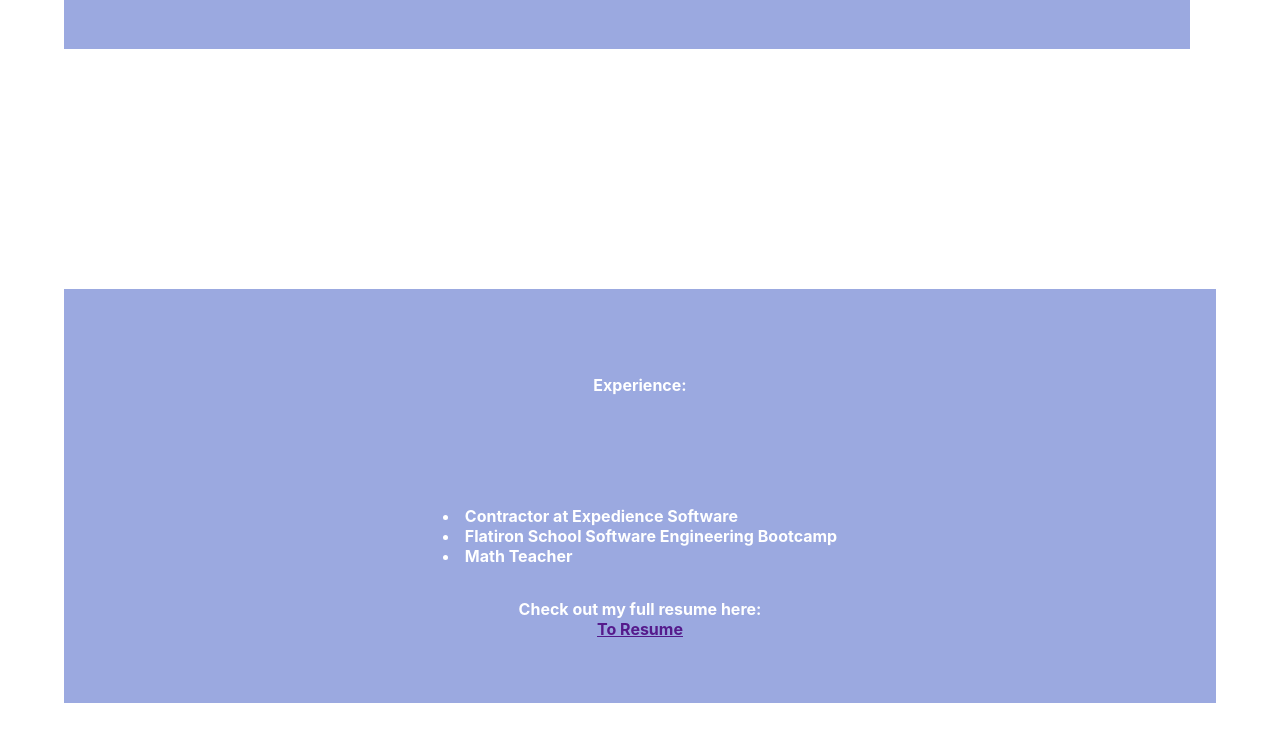
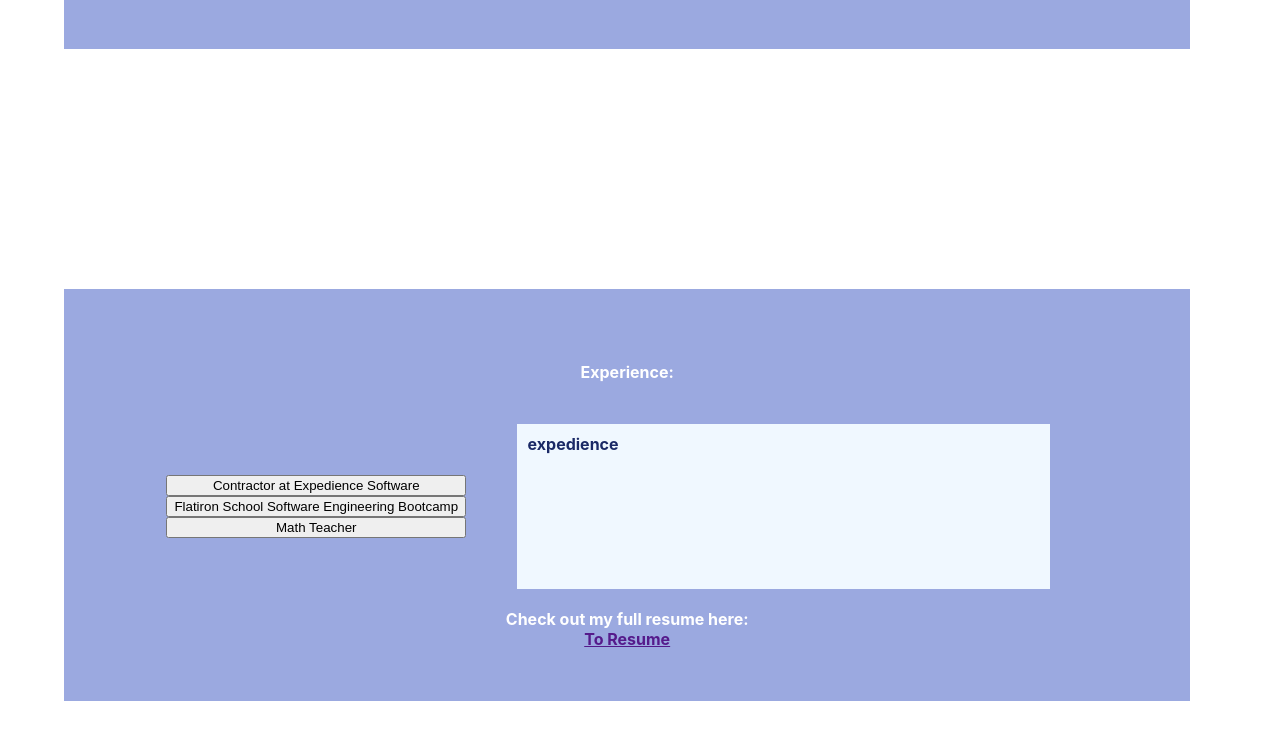
Before and after one commit to dylantoporek/portfolio-project, a React (Create React App) app: page / in a window 1280 px wide. Shown: the part 1211-1952 px from the top of the page. Built offline with nearby package versions, Linux system fonts and the light colour scheme.

Commit message:
interactive resume added

```diff
--- a/src/App.css
+++ b/src/App.css
@@ -146,6 +146,14 @@
   font-size: 50;
 }
 
+#home-experience{
+  position: relative;
+  width: 80%;
+  top: 90%;
+  align-self: center;
+  right: 5%;
+}
+
 #home-about-container{
   position: relative;
   display: flex;
@@ -176,27 +184,44 @@
   align-items: center;
 }
 
-#home-experience{
+
+
+/* /////////////////////////////                INTERACTIVE RESUME        ////////////////////////////////////////////// */
+
+#home-experience-container{
   position: relative;
+  display: flex;
+  flex-direction: column;
   align-self: flex-start;
-  width: 80%;
-  top: 90%;
-  left: 5%;
+  margin: 5%;
+}
+
+#resume-container{
+  position: relative;
+  align-self: center;
   background-color: #9BA9E0;
   font-weight: bold;
   display: flex;
   flex-direction: column;
-  justify-content: space-evenly;
   align-items: center;
   padding: 5%;
   color: white;
+  width: 100%;
 }
 
-#home-experience-container{
+#work-container{
+  display: flex;
+  flex-direction: row;
+  width: 100%;
+  margin: 2%;
+}
+
+#work-details{
   position: relative;
-  top: 10%;
-  margin: 3%;
-  padding: 3%;
+  width: 50%;
+  background-color: aliceblue;
+  color: #1A2966;
+  padding: 1%;
 }
 
 #home-projects{
--- /dev/null
+++ b/src/components/InteracticeResume.js
@@ -0,0 +1,35 @@
+import React, {useState} from "react";
+
+function InteractiveResume(){
+    const [showExperienceDetails, setShowExperienceDetials] = useState('expedience')
+
+    function handleResumeClick(e){
+        setShowExperienceDetials(e.target.value)
+        console.log(showExperienceDetails)
+    }
+    return (
+        <div id='resume-container'>
+                <h4>Experience:</h4>
+
+                <div id='work-container'>
+                <div id='home-experience-container'>
+                    <button value='expedience' onClick={handleResumeClick}>Contractor at Expedience Software</button>
+                    <button value='flatiron' onClick={handleResumeClick}>Flatiron School Software Engineering Bootcamp</button>
+                    <button value='teacher' onClick={handleResumeClick}>Math Teacher</button>
+                </div>
+
+                <div id='work-details'>
+                    {showExperienceDetails}
+                </div>
+
+                </div>
+
+
+
+                Check out my full resume here:
+                <a href=''>To Resume</a>
+            </div>
+    )
+}
+
+export default InteractiveResume
--- a/src/components/Pages/Home.js
+++ b/src/components/Pages/Home.js
@@ -1,5 +1,6 @@
 import React, {useState, useEffect} from "react";
 import Contact from "../Contact";
+import InteractiveResume from "../InteracticeResume";
 
 function Home({changePage}){
     const [featuredProjects, setFeaturedProjects] = useState([
@@ -72,14 +73,7 @@ function Home({changePage}){
 
 
             <div id='home-experience'>
-                <h4>Experience:</h4>
-                <div id='home-experience-container'>
-                    <li>Contractor at Expedience Software</li>
-                    <li>Flatiron School Software Engineering Bootcamp</li>
-                    <li>Math Teacher</li>
-                </div>
-                Check out my full resume here:
-                <a href=''>To Resume</a>
+                <InteractiveResume/>
             </div>
 
             <div id='home-projects'>
```
